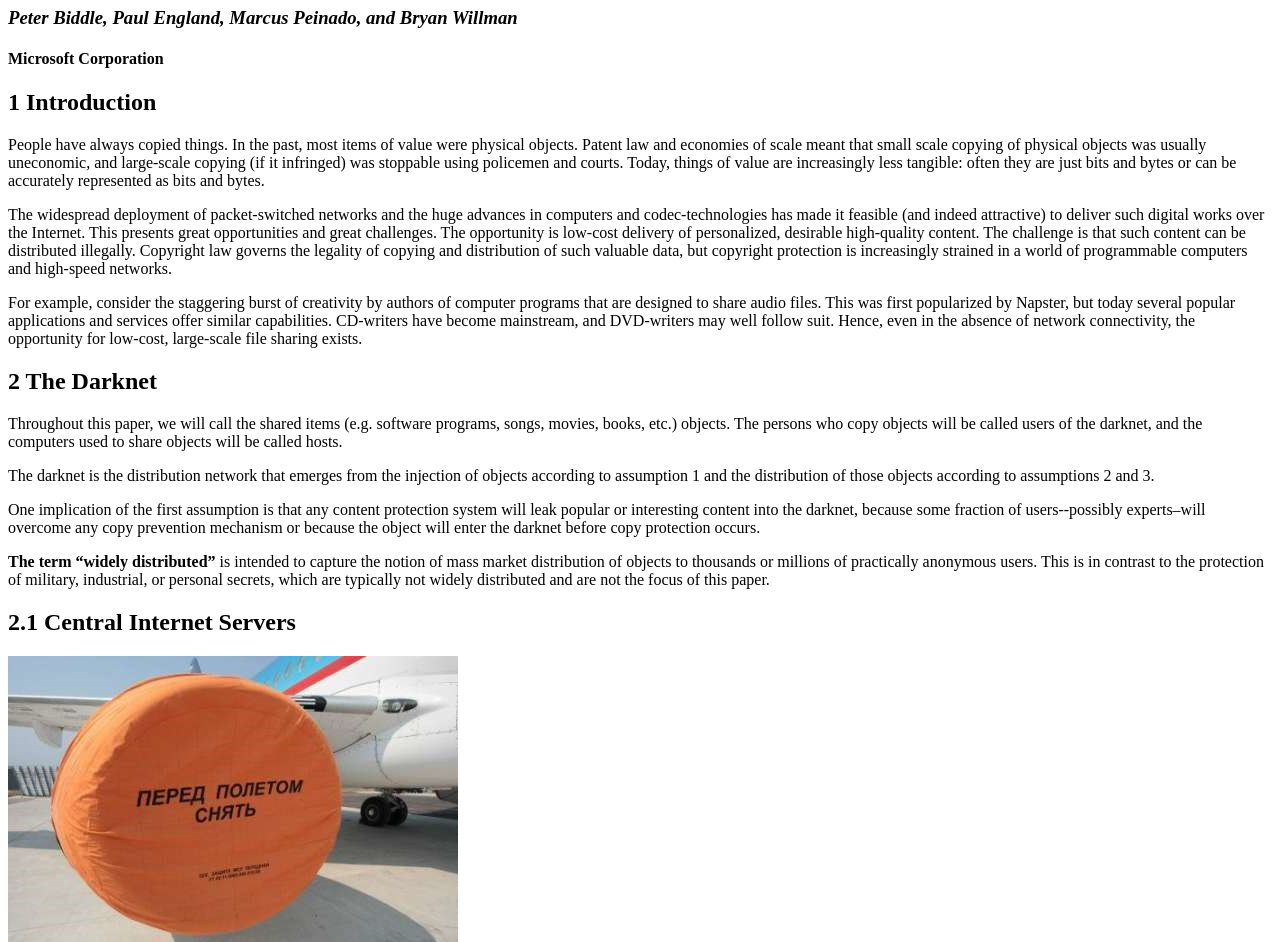
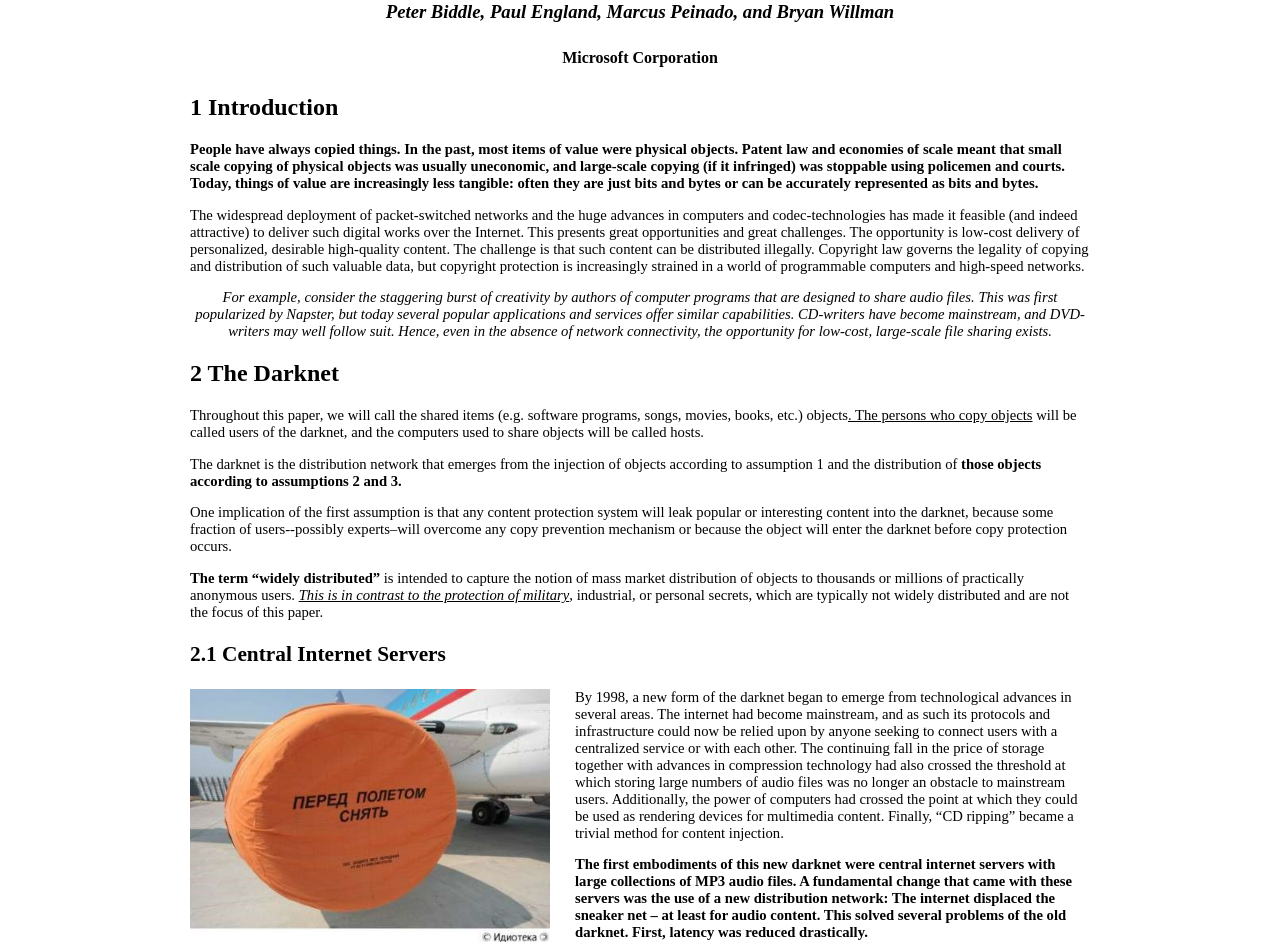
Before and after one commit to GeekHub-FrontEnd-CMS-Online-8/Turkevich_Vitaliy_hw_02, a plain HTML site: page index.html in a window 1280 px wide. Shown: the part 73-1015 px from the top of the page. Drawn offline with Linux system fonts and the light colour scheme.

Commit message:
looks good

```diff
--- /dev/null
+++ b/css/style.css
@@ -0,0 +1,34 @@
+body {
+    font-family: 'Times New Roman';
+}
+h1 {
+    font-size: 20pt;
+}
+h2 {
+    font-size: 18pt;
+}
+h3 {
+    font-size: 16pt;
+}
+h4 {
+    font-size: 14pt;
+}
+h5 {
+    font-size: 12pt;
+}
+p {
+    font-size: 11pt;
+}
+.wrapper {
+    margin: 0 auto;
+    max-width: 900px;
+}
+.airplane {
+    width: 40%;
+    float: left;
+    padding: 0 25px 25px 0;
+}
+.mouse {
+    width: 40%;
+    padding: 25px;
+}
--- a/index.html
+++ b/index.html
@@ -3,29 +3,37 @@
 <head>
     <meta charset="UTF-8">
     <title>Vitaliy_Turkevich_hw_02</title>
+    <link rel="stylesheet" href="css/style.css">
 </head>
 <body>
-    <h1>The Darknet and the Future of Content Distribution</h1>
-    <h3><i>Peter Biddle, Paul England, Marcus Peinado, and Bryan Willman</i></h3>
-    <h4>Microsoft Corporation</h4>
+    <div class="wrapper">
+        <h1 align="center">The Darknet and the Future of Content Distribution</h1>
+        <h4 align="center">
+            <i>Peter Biddle, Paul England, Marcus Peinado, and Bryan Willman</i>
+        </h4>
+        <h5 align="center">Microsoft Corporation</h5>
         <h2>1 Introduction</h2>
-    <p>People have always copied things. In the past, most items of value were physical objects.  Patent law and economies of scale meant that small scale copying of physical objects was usually uneconomic, and large-scale copying (if it infringed) was stoppable using policemen and courts.  Today, things of value are increasingly less tangible: often they are just bits and bytes or can be accurately represented as bits and bytes.</p>
+        <p><strong>People have always copied things. In the past, most items of value were physical objects.  Patent law and economies of scale meant that small scale copying of physical objects was usually uneconomic, and large-scale copying (if it infringed) was stoppable using policemen and courts.  Today, things of value are increasingly less tangible: often they are just bits and bytes or can be accurately represented as bits and bytes.</strong></p>
         <p>The widespread deployment of packet-switched networks and the huge advances in computers and codec-technologies has made it feasible (and indeed attractive) to deliver such digital works over the Internet.  This presents great opportunities and great challenges.  The opportunity is low-cost delivery of personalized, desirable high-quality content.  The challenge is that such content can be distributed illegally.  Copyright law governs the legality of copying and distribution of such valuable data, but copyright protection is increasingly strained in a world of programmable computers and high-speed networks.</p>
-    <p>For example, consider the staggering burst of creativity by authors of computer programs that are designed to share audio files.  This was first popularized by Napster, but today several popular applications and services offer similar capabilities.  CD-writers have become mainstream, and DVD-writers may well follow suit.  Hence, even in the absence of network connectivity, the opportunity for low-cost, large-scale file sharing exists.</p>
+        <p align="center"><i>For example, consider the staggering burst of creativity by authors of computer programs that are designed to share audio files.  This was first popularized by Napster, but today several popular applications and services offer similar capabilities.  CD-writers have become mainstream, and DVD-writers may well follow suit.  Hence, even in the absence of network connectivity, the opportunity for low-cost, large-scale file sharing exists.</i></p>
+
         <h2>2  The Darknet</h2>
-    <p>Throughout this paper, we will call the shared items (e.g. software programs, songs, movies, books, etc.) objects. The persons who copy objects will be called users of the darknet, and the computers used to share objects will be called hosts.</p>
-    <p>The darknet is the distribution network that emerges from the injection of objects according to assumption 1 and the distribution of those objects according to assumptions 2 and 3.</p>
+        <p>Throughout this paper, we will call the shared items (e.g. software programs, songs, movies, books, etc.) objects<u>. The persons who copy objects</u> will be called users of the darknet, and the computers used to share objects will be called hosts.</p>
+        <p>The darknet is the distribution network that emerges from the injection of objects according to assumption 1 and the distribution of <strong>those objects according to assumptions 2 and 3.</strong></p>
         <p>One implication of the first assumption is that any content protection system will leak popular or interesting content into the darknet, because some fraction of users--possibly experts–will overcome any copy prevention mechanism or because the object will enter the darknet before copy protection occurs.</p>
-    <p><b>The term “widely distributed”</b> is intended to capture the notion of mass market distribution of objects to thousands or millions of practically anonymous users. This is in contrast to the protection of military, industrial, or personal secrets, which are typically not widely distributed and are not the focus of this paper.</p>
-    <h2>2.1 Central Internet Servers</h2>
-    <img src="img/airplane.jpg" alt="airplane">
+        <p><b><strong>The term “widely distributed”</strong></b> is intended to capture the notion of mass market distribution of objects to thousands or millions of practically anonymous users. <u><i>This is in contrast to the protection of military</i></u>, industrial, or personal secrets, which are typically not widely distributed and are not the focus of this paper.</p>
+
+        <h3>2.1 Central Internet Servers</h3>
+        <img src="img/airplane.jpg" alt="airplane" class="airplane">
         <p>By 1998, a new form of the darknet began to emerge from technological advances in several areas. The internet had become mainstream, and as such its protocols and infrastructure could now be relied upon by anyone seeking to connect users with a centralized service or with each other. The continuing fall in the price of storage together with advances in compression technology had also crossed the threshold at which storing large numbers of audio files was no longer an obstacle to mainstream users. Additionally, the power of computers had crossed the point at which they could be used as rendering devices for multimedia content. Finally, “CD ripping” became a trivial method for content injection.</p>
-    <p><b>The first embodiments of this new darknet were central internet servers with large collections of MP3 audio files. A fundamental change that came with these servers was the use of a new distribution network: The internet displaced the sneaker net – at least for audio content. This solved several problems of the old darknet.  First, latency was reduced drastically.</b></p>
+        <p>
+            <b>The first embodiments of this new darknet were central internet servers with large collections of MP3 audio files. A fundamental change that came with these servers was the use of a new distribution network: The internet displaced the sneaker net – at least for audio content. This solved several problems of the old darknet.  First, latency was reduced drastically.</b>
+        </p>
         <p>Secondly, and more importantly, discovery of objects became much easier because of simple and powerful search mechanisms – most importantly the general-purpose world-wide-web search engine. The local view of the small world was replaced by a global view of the entire collection accessible by all users. The main characteristic of this form of the darknet was centralized storage and search – a simple architecture that mirrored mainstream internet servers.</p>
 
-    <h2>2.2 Central Internet Servers</h2>
-    <p>Centralized or quasi-centralized distribution and service networks make sense for legal online commerce.  Bandwidth and infrastructure costs tend to be low, and having customers visit a commerce site means the merchant can display adverts, collect profiles, and bill efficiently.  Additionally, management, auditing, and accountability are much easier in a centralized model.</p>
-    <img src="img/mouse.jpg" alt="mouse">
+        <h3>2.2 Central Internet Servers</h3>
+        <p align="right"><i>Centralized or quasi-centralized distribution and service networks make sense for legal online commerce.  Bandwidth and infrastructure costs tend to be low, and having customers visit a commerce site means the merchant can display adverts, collect profiles, and bill efficiently.  Additionally, management, auditing, and accountability are much easier in a centralized model.</i></p>
+        <p align="middle"><img src="img/mouse.jpg" alt="mouse" class="mouse" align="middle"></p>
         <p>However, centralized schemes work poorly for illegal object distribution because large, central servers are large single points of failure: If the distributor is breaking the law, it is relatively easy to force him to stop.  Early MP3 Web and FTP sites were commonly “hosted” by universities, corporations, and ISPs.  Copyright-holders or their representatives sent “cease and desist” letters to these web-site operators and web-owners citing copyright infringement and in a few cases followed up with legal action [15].  The threats of legal action were successful attacks on those centralized networks, and MP3 web and FTP sites disappeared from the mainstream shortly after they appeared.</p>
         <ul>
             <li>However, centralized schemes work poorly for illegal object distribution because large, central servers are large single points of failure</li>
@@ -37,5 +45,6 @@
             <li>distributor is breaking the law, it is relatively easy to force him to stop.  Early MP3 Web and FTP sites were commonly “hosted” by universities</li>
             <li>By 1998, a new form of the darknet began to emerge from technological advances in several areas. The internet had become mainstream, and as such its protocols and infrastructure</li>
         </ol>
+    </div>
 </body>
 </html>
```
Lines whose indentation alone changed are shown as unchanged.
